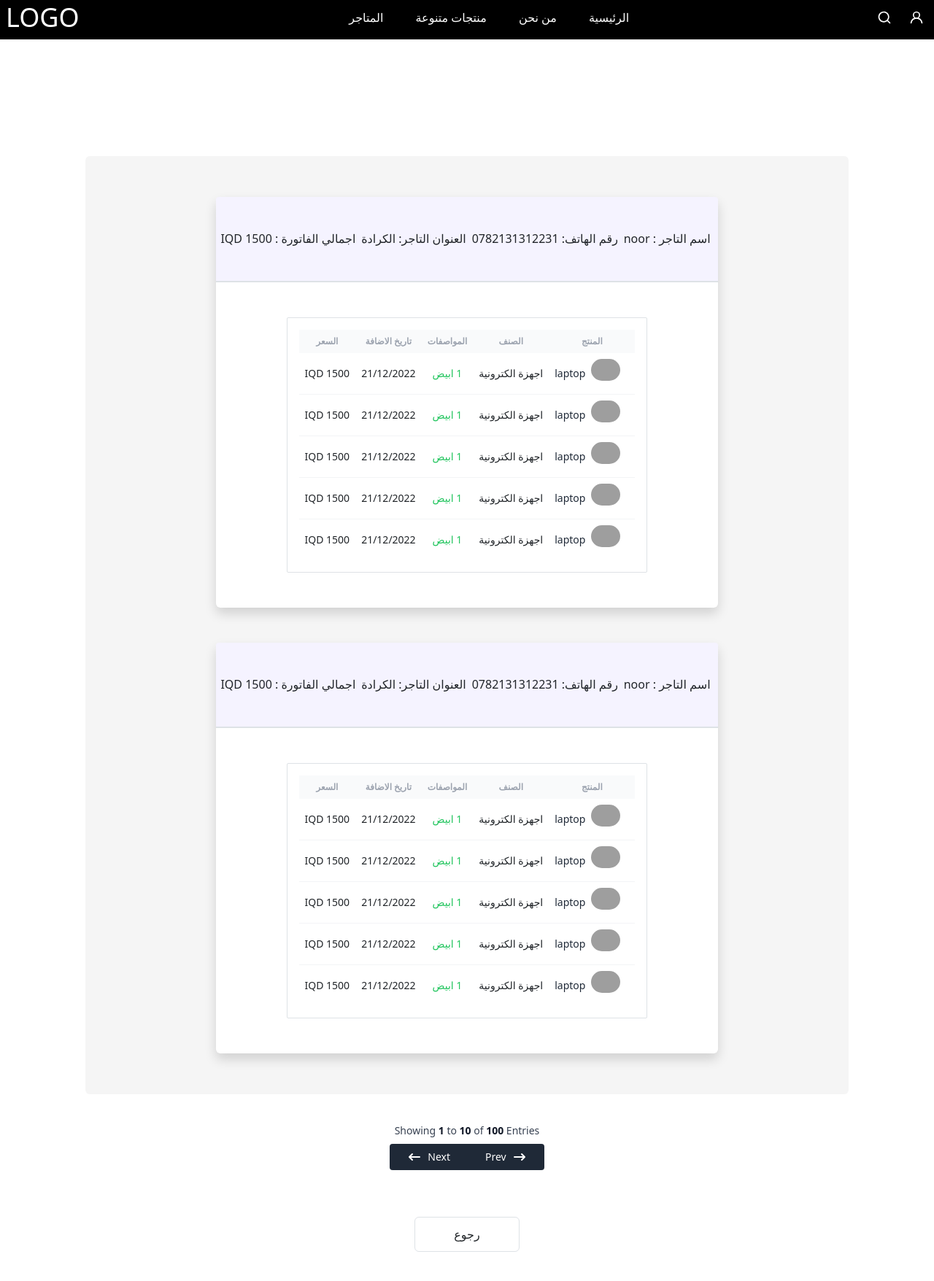
After one commit to A-Max-01/Jumla_Project, a Django app: template shorja_project/jumla/templates/jumla/delivery/noor'sversion/customer_basket.html in a window 1280 px wide. The commit adds this page. Shown: the whole page at 73% size. Run offline with Django 4.2, Linux system fonts and the light colour scheme; the template is opened without the code that fills it, so the values that code supplies are empty; some libraries are stand-ins or nearby versions; grey boxes are pictures that could not be loaded.

Commit message:
modify dilivery pages

```diff
--- /dev/null
+++ b/shorja_project/jumla/templates/jumla/delivery/noor'sversion/customer_basket.html
@@ -0,0 +1,391 @@
+{% extends 'jumla/base/base.html' %}
+{% load static %}
+
+{% block content %}
+
+<div class="mt-40 ">
+
+
+    <div class="rounded w-5/6  container mx-auto p-2 bg-neutral-100 ">
+
+
+      <div class="flex   flex-col justify-center items-center ">
+
+        <div class="rounded w-8/12  shadow bg-white mt-5  flex flex-col  ">
+
+            <div class="bg-violet-50 rounded-t">
+                <div class="flex  justify-around mt-5 mb-5" >
+
+                    <h1 class="mr-2">اسم التاجر : <span>
+                      noor
+                    </span></h1>
+                    <h1>
+                      <h1>  رقم الهاتف: <span>
+                       0782131312231
+                      </span></h1>
+                      <h1>
+                        <h1>   العنوان التاجر: <span>
+                        الكرادة
+                         </span></h1>
+                         <h1>
+                          <h1>    اجمالي الفاتورة : <span>
+                           1500 IQD                           </span></h1>
+                             <h1>
+
+
+
+                </div>
+            </div>
+
+
+          <div class="border border-gray-100 "></div>
+
+          <div class="flex justify-center">
+
+                <div class="flex flex-col justify-center p-5   h-full">
+                    <!-- Table -->
+                    <div class="w-full max-w-2xl  bg-white  rounded-sm border border-gray-300">
+
+                        <div class="p-3">
+                            <div class="overflow-x-auto">
+                                <table class="table-auto w-full">
+                                    <thead class="text-xs font-semibold uppercase text-gray-400 bg-gray-50">
+                                        <tr>
+                                            <th class="p-2 whitespace-nowrap">
+                                                <div class="font-semibold text-center">المنتج</div>
+                                            </th>
+                                            <th class="p-2 whitespace-nowrap">
+                                                <div class="font-semibold text-center">الصنف</div>
+                                            </th>
+                                            <th class="p-2 whitespace-nowrap">
+                                                <div class="font-semibold text-left">المواصفات</div>
+                                            </th>
+                                            <th class="p-2 whitespace-nowrap">
+                                                <div class="font-semibold text-center">تاريخ الاضافة </div>
+                                            </th>
+                                            <th class="p-2 whitespace-nowrap">
+                                                <div class="font-semibold text-center"> السعر </div>
+                                            </th>
+                                        </tr>
+                                    </thead>
+                                    <tbody class="text-sm divide-y divide-gray-100">
+                                        <tr>
+                                            <td class="p-2 whitespace-nowrap">
+                                                <div class="flex items-center">
+                                                    <div class="w-10 h-10 flex-shrink-0 mr-2 sm:mr-3"><img class="rounded-full" src="https://images.unsplash.com/photo-1606248897732-2c5ffe759c04?crop=entropy&cs=tinysrgb&fit=max&fm=jpg&ixid=MnwxfDB8MXxyYW5kb218MHx8fHx8fHx8MTYzNDgzNjU3Mg&ixlib=rb-1.2.1&q=80&utm_campaign=api-credit&utm_medium=referral&utm_source=unsplash_source&w=1080" width="40" height="40" alt="Alex Shatov"></div>
+                                                    <div class="font-medium  mr-2 text-gray-800">laptop</div>
+                                                </div>
+                                            </td>
+                                            <td class="p-2 whitespace-nowrap">
+                                                <div class="text-center">اجهزة الكترونية </div>
+                                            </td>
+                                            <td class="p-2 whitespace-nowrap">
+                                                <div class="text-center font-medium text-green-500"> 1 ابيض </div>
+                                            </td>
+                                            <td class="p-2 whitespace-nowrap">
+                                                <div class="text-sm text-center">21/12/2022</div>
+                                            </td>
+                                            <td class="p-2 whitespace-nowrap">
+                                                <div class="text-sm text-center">1500 IQD </div>
+                                            </td>
+                                        </tr>
+                                        <tr>
+                                            <td class="p-2 whitespace-nowrap">
+                                                <div class="flex items-center">
+                                                    <div class="w-10 h-10 flex-shrink-0 mr-2 sm:mr-3"><img class="rounded-full" src="https://images.unsplash.com/photo-1606248897732-2c5ffe759c04?crop=entropy&cs=tinysrgb&fit=max&fm=jpg&ixid=MnwxfDB8MXxyYW5kb218MHx8fHx8fHx8MTYzNDgzNjU3Mg&ixlib=rb-1.2.1&q=80&utm_campaign=api-credit&utm_medium=referral&utm_source=unsplash_source&w=1080" width="40" height="40" alt="Alex Shatov"></div>
+                                                    <div class="font-medium  mr-2 text-gray-800">laptop</div>
+                                                </div>
+                                            </td>
+                                            <td class="p-2 whitespace-nowrap">
+                                                <div class="text-center">اجهزة الكترونية </div>
+                                            </td>
+                                            <td class="p-2 whitespace-nowrap">
+                                                <div class="text-center font-medium text-green-500"> 1 ابيض </div>
+                                            </td>
+                                            <td class="p-2 whitespace-nowrap">
+                                                <div class="text-sm text-center">21/12/2022</div>
+                                            </td>
+                                            <td class="p-2 whitespace-nowrap">
+                                                <div class="text-sm text-center">1500 IQD </div>
+                                            </td>
+                                        </tr>
+
+                                        <tr>
+                                            <td class="p-2 whitespace-nowrap">
+                                                <div class="flex items-center">
+                                                    <div class="w-10 h-10 flex-shrink-0 mr-2 sm:mr-3"><img class="rounded-full" src="https://images.unsplash.com/photo-1606248897732-2c5ffe759c04?crop=entropy&cs=tinysrgb&fit=max&fm=jpg&ixid=MnwxfDB8MXxyYW5kb218MHx8fHx8fHx8MTYzNDgzNjU3Mg&ixlib=rb-1.2.1&q=80&utm_campaign=api-credit&utm_medium=referral&utm_source=unsplash_source&w=1080" width="40" height="40" alt="Alex Shatov"></div>
+                                                    <div class="font-medium  mr-2 text-gray-800">laptop</div>
+                                                </div>
+                                            </td>
+                                            <td class="p-2 whitespace-nowrap">
+                                                <div class="text-center">اجهزة الكترونية </div>
+                                            </td>
+                                            <td class="p-2 whitespace-nowrap">
+                                                <div class="text-center font-medium text-green-500"> 1 ابيض </div>
+                                            </td>
+                                            <td class="p-2 whitespace-nowrap">
+                                                <div class="text-sm text-center">21/12/2022</div>
+                                            </td>
+                                            <td class="p-2 whitespace-nowrap">
+                                                <div class="text-sm text-center">1500 IQD </div>
+                                            </td>
+                                        </tr>
+
+                                        <tr>
+                                            <td class="p-2 whitespace-nowrap">
+                                                <div class="flex items-center">
+                                                    <div class="w-10 h-10 flex-shrink-0 mr-2 sm:mr-3"><img class="rounded-full" src="https://images.unsplash.com/photo-1606248897732-2c5ffe759c04?crop=entropy&cs=tinysrgb&fit=max&fm=jpg&ixid=MnwxfDB8MXxyYW5kb218MHx8fHx8fHx8MTYzNDgzNjU3Mg&ixlib=rb-1.2.1&q=80&utm_campaign=api-credit&utm_medium=referral&utm_source=unsplash_source&w=1080" width="40" height="40" alt="Alex Shatov"></div>
+                                                    <div class="font-medium  mr-2 text-gray-800">laptop</div>
+                                                </div>
+                                            </td>
+                                            <td class="p-2 whitespace-nowrap">
+                                                <div class="text-center">اجهزة الكترونية </div>
+                                            </td>
+                                            <td class="p-2 whitespace-nowrap">
+                                                <div class="text-center font-medium text-green-500"> 1 ابيض </div>
+                                            </td>
+                                            <td class="p-2 whitespace-nowrap">
+                                                <div class="text-sm text-center">21/12/2022</div>
+                                            </td>
+                                            <td class="p-2 whitespace-nowrap">
+                                                <div class="text-sm text-center">1500 IQD </div>
+                                            </td>
+                                        </tr>
+                                        <tr>
+                                            <td class="p-2 whitespace-nowrap">
+                                                <div class="flex items-center">
+                                                    <div class="w-10 h-10 flex-shrink-0 mr-2 sm:mr-3"><img class="rounded-full" src="https://images.unsplash.com/photo-1606248897732-2c5ffe759c04?crop=entropy&cs=tinysrgb&fit=max&fm=jpg&ixid=MnwxfDB8MXxyYW5kb218MHx8fHx8fHx8MTYzNDgzNjU3Mg&ixlib=rb-1.2.1&q=80&utm_campaign=api-credit&utm_medium=referral&utm_source=unsplash_source&w=1080" width="40" height="40" alt="Alex Shatov"></div>
+                                                    <div class="font-medium  mr-2 text-gray-800">laptop</div>
+                                                </div>
+                                            </td>
+                                            <td class="p-2 whitespace-nowrap">
+                                                <div class="text-center">اجهزة الكترونية </div>
+                                            </td>
+                                            <td class="p-2 whitespace-nowrap">
+                                                <div class="text-center font-medium text-green-500"> 1 ابيض </div>
+                                            </td>
+                                            <td class="p-2 whitespace-nowrap">
+                                                <div class="text-sm text-center">21/12/2022</div>
+                                            </td>
+                                            <td class="p-2 whitespace-nowrap">
+                                                <div class="text-sm text-center">1500 IQD </div>
+                                            </td>
+                                        </tr>
+                                    </tbody>
+                                </table>
+                            </div>
+                        </div>
+                    </div>
+                </div>
+
+          </div>
+      </div>
+      <!------item2222-->
+
+      <div class="rounded w-8/12 mb-5 shadow bg-white mt-5  flex flex-col  ">
+
+        <div class="bg-violet-50 rounded-t">
+            <div class="flex  justify-around mt-5 mb-5" >
+
+                <h1 class="mr-2">اسم التاجر : <span>
+                  noor
+                </span></h1>
+                <h1>
+                  <h1>  رقم الهاتف: <span>
+                   0782131312231
+                  </span></h1>
+                  <h1>
+                    <h1>   العنوان التاجر: <span>
+                    الكرادة
+                     </span></h1>
+                     <h1>
+                      <h1>    اجمالي الفاتورة : <span>
+                       1500 IQD                           </span></h1>
+                         <h1>
+
+
+
+            </div>
+        </div>
+
+
+      <div class="border border-gray-100 "></div>
+
+      <div class="flex justify-center">
+
+            <div class="flex flex-col justify-center p-5   h-full">
+                <!-- Table -->
+                <div class="w-full max-w-2xl  bg-white   rounded-sm border border-gray-300">
+
+                    <div class="p-3">
+                        <div class="overflow-x-auto">
+                            <table class="table-auto w-full">
+                                <thead class="text-xs font-semibold uppercase text-gray-400 bg-gray-50">
+                                    <tr>
+                                        <th class="p-2 whitespace-nowrap">
+                                            <div class="font-semibold text-center">المنتج</div>
+                                        </th>
+                                        <th class="p-2 whitespace-nowrap">
+                                            <div class="font-semibold text-center">الصنف</div>
+                                        </th>
+                                        <th class="p-2 whitespace-nowrap">
+                                            <div class="font-semibold text-left">المواصفات</div>
+                                        </th>
+                                        <th class="p-2 whitespace-nowrap">
+                                            <div class="font-semibold text-center">تاريخ الاضافة </div>
+                                        </th>
+                                        <th class="p-2 whitespace-nowrap">
+                                            <div class="font-semibold text-center"> السعر </div>
+                                        </th>
+                                    </tr>
+                                </thead>
+                                <tbody class="text-sm divide-y divide-gray-100">
+                                    <tr>
+                                        <td class="p-2 whitespace-nowrap">
+                                            <div class="flex items-center">
+                                                <div class="w-10 h-10 flex-shrink-0 mr-2 sm:mr-3"><img class="rounded-full" src="https://images.unsplash.com/photo-1606248897732-2c5ffe759c04?crop=entropy&cs=tinysrgb&fit=max&fm=jpg&ixid=MnwxfDB8MXxyYW5kb218MHx8fHx8fHx8MTYzNDgzNjU3Mg&ixlib=rb-1.2.1&q=80&utm_campaign=api-credit&utm_medium=referral&utm_source=unsplash_source&w=1080" width="40" height="40" alt="Alex Shatov"></div>
+                                                <div class="font-medium  mr-2 text-gray-800">laptop</div>
+                                            </div>
+                                        </td>
+                                        <td class="p-2 whitespace-nowrap">
+                                            <div class="text-center">اجهزة الكترونية </div>
+                                        </td>
+                                        <td class="p-2 whitespace-nowrap">
+                                            <div class="text-center font-medium text-green-500"> 1 ابيض </div>
+                                        </td>
+                                        <td class="p-2 whitespace-nowrap">
+                                            <div class="text-sm text-center">21/12/2022</div>
+                                        </td>
+                                        <td class="p-2 whitespace-nowrap">
+                                            <div class="text-sm text-center">1500 IQD </div>
+                                        </td>
+                                    </tr>
+                                    <tr>
+                                        <td class="p-2 whitespace-nowrap">
+                                            <div class="flex items-center">
+                                                <div class="w-10 h-10 flex-shrink-0 mr-2 sm:mr-3"><img class="rounded-full" src="https://images.unsplash.com/photo-1606248897732-2c5ffe759c04?crop=entropy&cs=tinysrgb&fit=max&fm=jpg&ixid=MnwxfDB8MXxyYW5kb218MHx8fHx8fHx8MTYzNDgzNjU3Mg&ixlib=rb-1.2.1&q=80&utm_campaign=api-credit&utm_medium=referral&utm_source=unsplash_source&w=1080" width="40" height="40" alt="Alex Shatov"></div>
+                                                <div class="font-medium  mr-2 text-gray-800">laptop</div>
+                                            </div>
+                                        </td>
+                                        <td class="p-2 whitespace-nowrap">
+                                            <div class="text-center">اجهزة الكترونية </div>
+                                        </td>
+                                        <td class="p-2 whitespace-nowrap">
+                                            <div class="text-center font-medium text-green-500"> 1 ابيض </div>
+                                        </td>
+                                        <td class="p-2 whitespace-nowrap">
+                                            <div class="text-sm text-center">21/12/2022</div>
+                                        </td>
+                                        <td class="p-2 whitespace-nowrap">
+                                            <div class="text-sm text-center">1500 IQD </div>
+                                        </td>
+                                    </tr>
+
+                                    <tr>
+                                        <td class="p-2 whitespace-nowrap">
+                                            <div class="flex items-center">
+                                                <div class="w-10 h-10 flex-shrink-0 mr-2 sm:mr-3"><img class="rounded-full" src="https://images.unsplash.com/photo-1606248897732-2c5ffe759c04?crop=entropy&cs=tinysrgb&fit=max&fm=jpg&ixid=MnwxfDB8MXxyYW5kb218MHx8fHx8fHx8MTYzNDgzNjU3Mg&ixlib=rb-1.2.1&q=80&utm_campaign=api-credit&utm_medium=referral&utm_source=unsplash_source&w=1080" width="40" height="40" alt="Alex Shatov"></div>
+                                                <div class="font-medium  mr-2 text-gray-800">laptop</div>
+                                            </div>
+                                        </td>
+                                        <td class="p-2 whitespace-nowrap">
+                                            <div class="text-center">اجهزة الكترونية </div>
+                                        </td>
+                                        <td class="p-2 whitespace-nowrap">
+                                            <div class="text-center font-medium text-green-500"> 1 ابيض </div>
+                                        </td>
+                                        <td class="p-2 whitespace-nowrap">
+                                            <div class="text-sm text-center">21/12/2022</div>
+                                        </td>
+                                        <td class="p-2 whitespace-nowrap">
+                                            <div class="text-sm text-center">1500 IQD </div>
+                                        </td>
+                                    </tr>
+
+                                    <tr>
+                                        <td class="p-2 whitespace-nowrap">
+                                            <div class="flex items-center">
+                                                <div class="w-10 h-10 flex-shrink-0 mr-2 sm:mr-3"><img class="rounded-full" src="https://images.unsplash.com/photo-1606248897732-2c5ffe759c04?crop=entropy&cs=tinysrgb&fit=max&fm=jpg&ixid=MnwxfDB8MXxyYW5kb218MHx8fHx8fHx8MTYzNDgzNjU3Mg&ixlib=rb-1.2.1&q=80&utm_campaign=api-credit&utm_medium=referral&utm_source=unsplash_source&w=1080" width="40" height="40" alt="Alex Shatov"></div>
+                                                <div class="font-medium  mr-2 text-gray-800">laptop</div>
+                                            </div>
+                                        </td>
+                                        <td class="p-2 whitespace-nowrap">
+                                            <div class="text-center">اجهزة الكترونية </div>
+                                        </td>
+                                        <td class="p-2 whitespace-nowrap">
+                                            <div class="text-center font-medium text-green-500"> 1 ابيض </div>
+                                        </td>
+                                        <td class="p-2 whitespace-nowrap">
+                                            <div class="text-sm text-center">21/12/2022</div>
+                                        </td>
+                                        <td class="p-2 whitespace-nowrap">
+                                            <div class="text-sm text-center">1500 IQD </div>
+                                        </td>
+                                    </tr>
+                                    <tr>
+                                        <td class="p-2 whitespace-nowrap">
+                                            <div class="flex items-center">
+                                                <div class="w-10 h-10 flex-shrink-0 mr-2 sm:mr-3"><img class="rounded-full" src="https://images.unsplash.com/photo-1606248897732-2c5ffe759c04?crop=entropy&cs=tinysrgb&fit=max&fm=jpg&ixid=MnwxfDB8MXxyYW5kb218MHx8fHx8fHx8MTYzNDgzNjU3Mg&ixlib=rb-1.2.1&q=80&utm_campaign=api-credit&utm_medium=referral&utm_source=unsplash_source&w=1080" width="40" height="40" alt="Alex Shatov"></div>
+                                                <div class="font-medium  mr-2 text-gray-800">laptop</div>
+                                            </div>
+                                        </td>
+                                        <td class="p-2 whitespace-nowrap">
+                                            <div class="text-center">اجهزة الكترونية </div>
+                                        </td>
+                                        <td class="p-2 whitespace-nowrap">
+                                            <div class="text-center font-medium text-green-500"> 1 ابيض </div>
+                                        </td>
+                                        <td class="p-2 whitespace-nowrap">
+                                            <div class="text-sm text-center">21/12/2022</div>
+                                        </td>
+                                        <td class="p-2 whitespace-nowrap">
+                                            <div class="text-sm text-center">1500 IQD </div>
+                                        </td>
+                                    </tr>
+                                </tbody>
+                            </table>
+                        </div>
+                    </div>
+                </div>
+            </div>
+
+      </div>
+  </div>
+
+
+                    </div>
+
+
+</div>
+
+<div class="flex justify-center p-10">
+
+    <div class="flex flex-col items-center">
+      <!-- Help text -->
+      <span class="text-sm text-gray-700 dark:text-gray-400">
+          Showing <span class="font-semibold text-gray-900 dark:text-white">1</span> to <span class="font-semibold text-gray-900 dark:text-white">10</span> of <span class="font-semibold text-gray-900 dark:text-white">100</span> Entries
+      </span>
+      <div class="inline-flex mt-2 xs:mt-0">
+        <!-- Buttons -->
+        <button class="inline-flex items-center py-2 px-4 text-sm font-medium text-white bg-gray-800 rounded-r hover:bg-gray-900 dark:bg-gray-800 dark:border-gray-700 dark:text-gray-400 dark:hover:bg-gray-700 dark:hover:text-white">
+          <svg class="ml-2 w-5 h-5" fill="currentColor" viewBox="0 0 20 20" xmlns="http://www.w3.org/2000/svg"><path fill-rule="evenodd" d="M12.293 5.293a1 1 0 011.414 0l4 4a1 1 0 010 1.414l-4 4a1 1 0 01-1.414-1.414L14.586 11H3a1 1 0 110-2h11.586l-2.293-2.293a1 1 0 010-1.414z" clip-rule="evenodd"></path></svg>
+
+            Prev
+        </button>
+        <button class="inline-flex items-center py-2 px-4 text-sm font-medium text-white bg-gray-800 rounded-l border-0 border-l border-gray-700 hover:bg-gray-900 dark:bg-gray-800 dark:border-gray-700 dark:text-gray-400 dark:hover:bg-gray-700 dark:hover:text-white">
+            Next
+            <svg class="mr-2 w-5 h-5" fill="currentColor" viewBox="0 0 20 20" xmlns="http://www.w3.org/2000/svg"><path fill-rule="evenodd" d="M7.707 14.707a1 1 0 01-1.414 0l-4-4a1 1 0 010-1.414l4-4a1 1 0 011.414 1.414L5.414 9H17a1 1 0 110 2H5.414l2.293 2.293a1 1 0 010 1.414z" clip-rule="evenodd"></path></svg>
+        </button>
+      </div>
+      <div class="mt-16">
+        <button class="  h-12 w-36 rounded  hover:text-white border border-gray-800 hover:bg-gray-900 focus:ring-2 focus:outline-none focus:ring-gray-300 ">رجوع</button>
+      </div>
+
+    </div>
+
+
+  </div>
+
+
+
+{% endblock content %}
```
Also changed, not shown: shorja_project/jumla/templates/jumla/delivery/costumers_orders.html (+8 -3 lines), shorja_project/jumla/templates/jumla/delivery/customer_basket.html (+7 -3 lines), shorja_project/jumla/templates/jumla/delivery/noor'sversion/costumers_delivery.html (added, +99 -0 lines).
